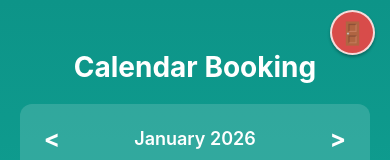
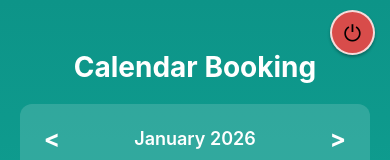
Before and after one commit to LeeDev428/iluna-studio_photobooth-system, a React Native app in the folder mobile-app/: screen /Dashboard in a window 390 px wide. Shown: the top 160 px of the page. Built offline with nearby package versions, Linux system fonts and the light colour scheme.

Commit message:
Update DashboardScreen.js

```diff
--- a/mobile-app/src/screens/DashboardScreen.js
+++ b/mobile-app/src/screens/DashboardScreen.js
@@ -138,7 +138,7 @@ export default function DashboardScreen({ route, navigation }) {
       >
         {/* Logout Button - Top Right */}
         <TouchableOpacity onPress={handleLogout} style={styles.logoutButton}>
-          <Text style={styles.logoutIcon}>🚪</Text>
+          <Text style={styles.logoutIcon}>⏻</Text>
         </TouchableOpacity>
 
         <ScrollView style={styles.scrollView} showsVerticalScrollIndicator={false}>
```
